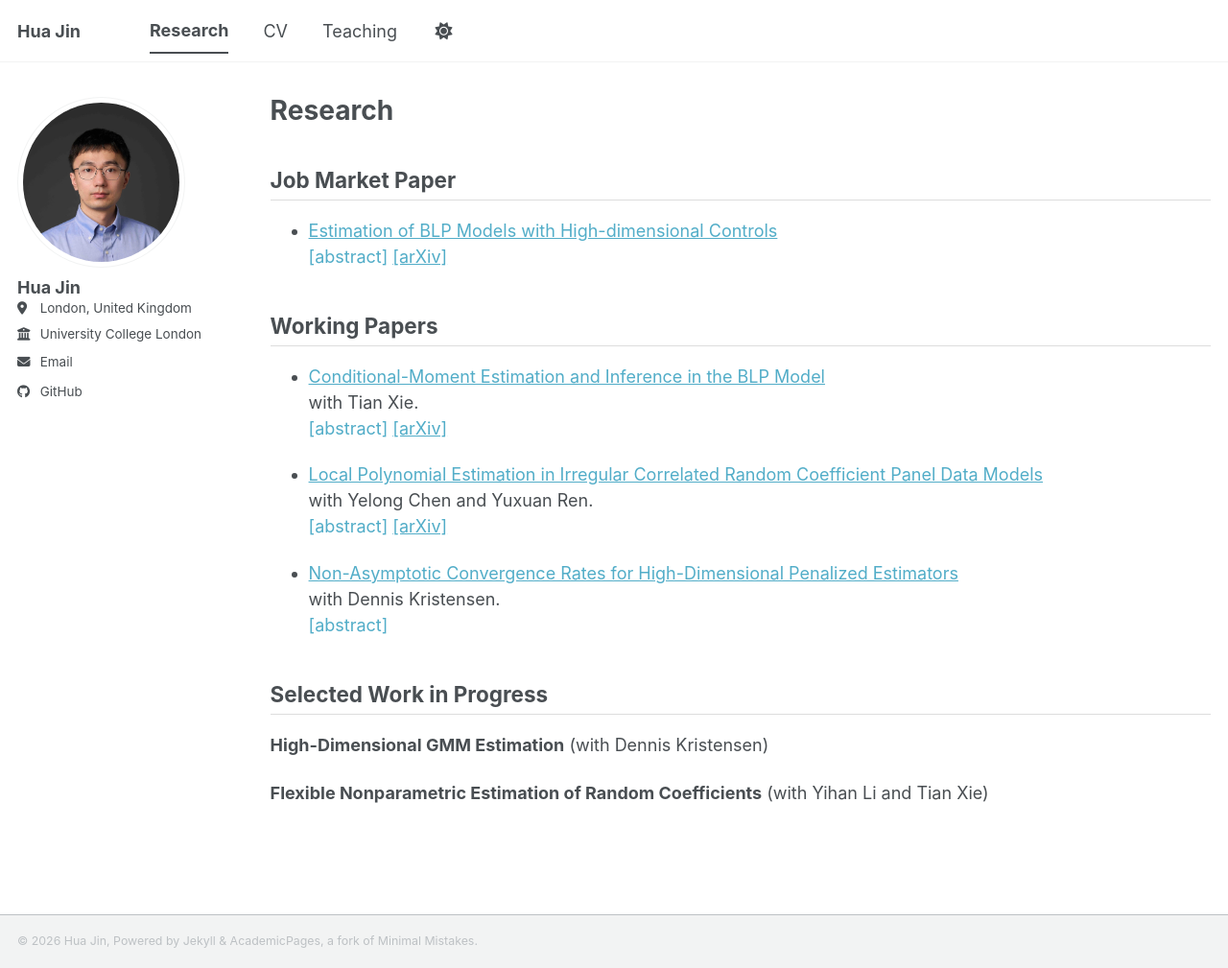
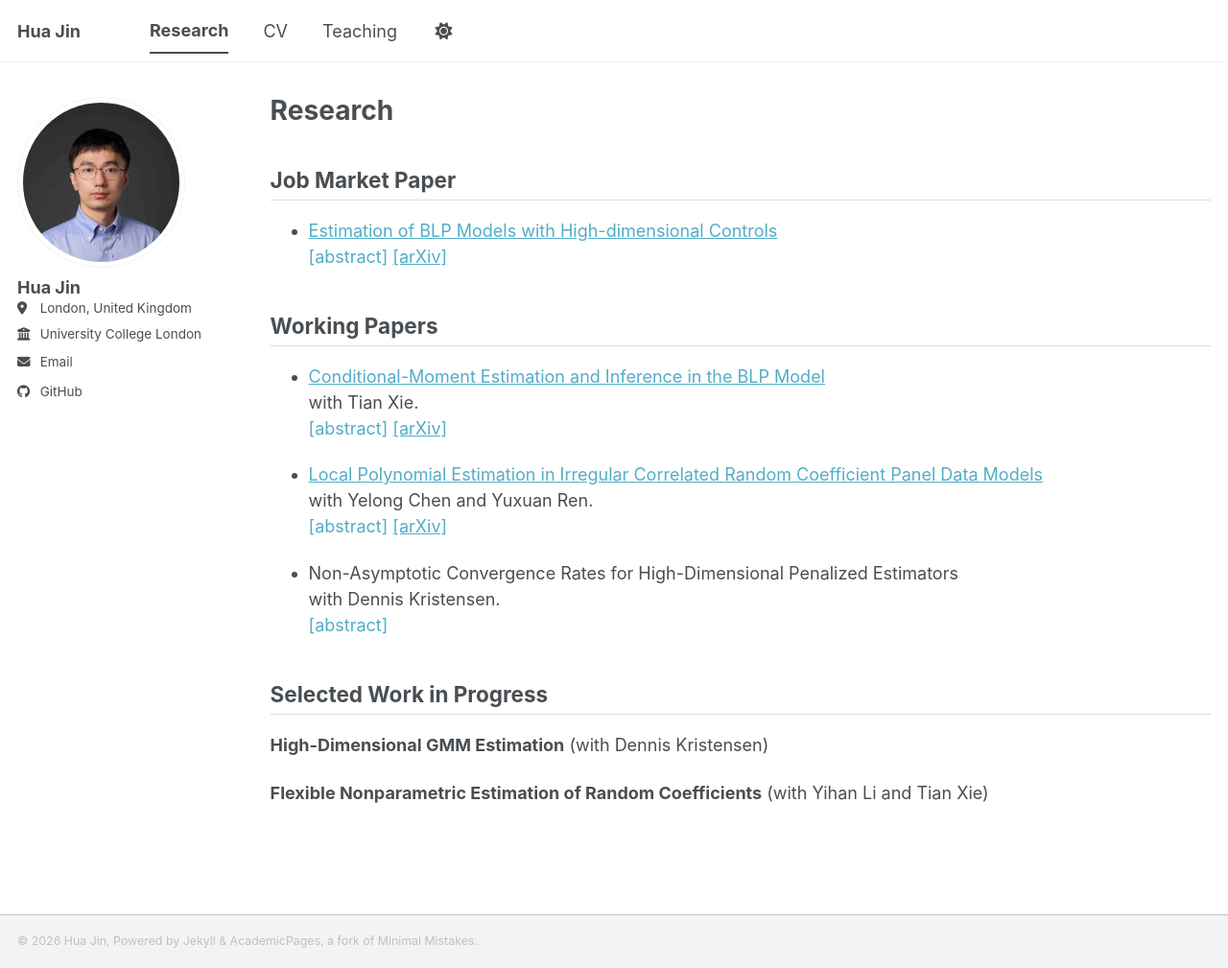
Before and after one commit to huajin-econ/huajin-econ.github.io, a Jekyll site: the page built from _pages/research.md, in a window 1280 px wide and 1009 px high. Shown: the whole window at 96% size. Built offline with Jekyll 4.4.1, drawn with Linux system fonts in a browser that asks for light colours; a style sheet for code colours, icons or effects is not loaded.

```diff
--- a/_pages/research.md
+++ b/_pages/research.md
@@ -60,7 +60,7 @@ author_profile: true
 </li>
 
 <li>
-  <a>Non-Asymptotic Convergence Rates for High-Dimensional Penalized Estimators</a><br>
+  Non-Asymptotic Convergence Rates for High-Dimensional Penalized Estimators<br>
   with Dennis Kristensen.
   <details>
     <summary><span class="abs-btn">[abstract]</span></summary>
```
